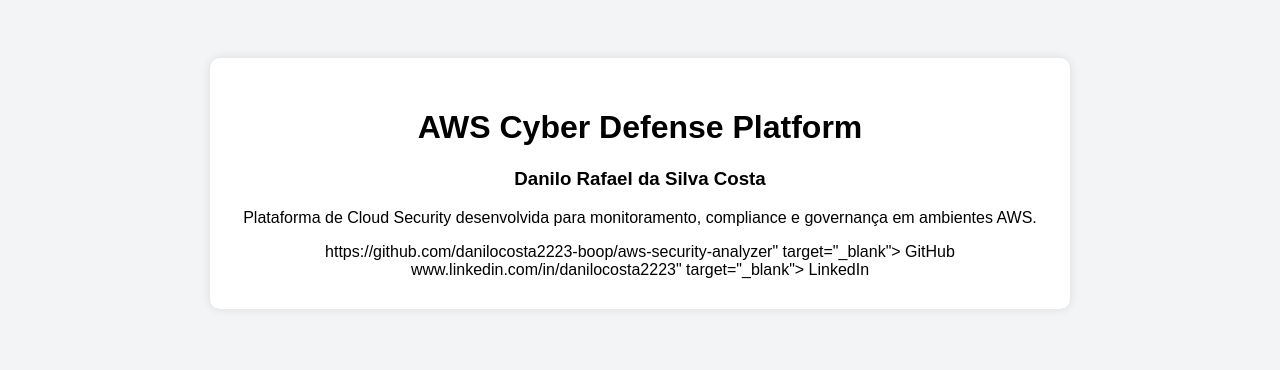
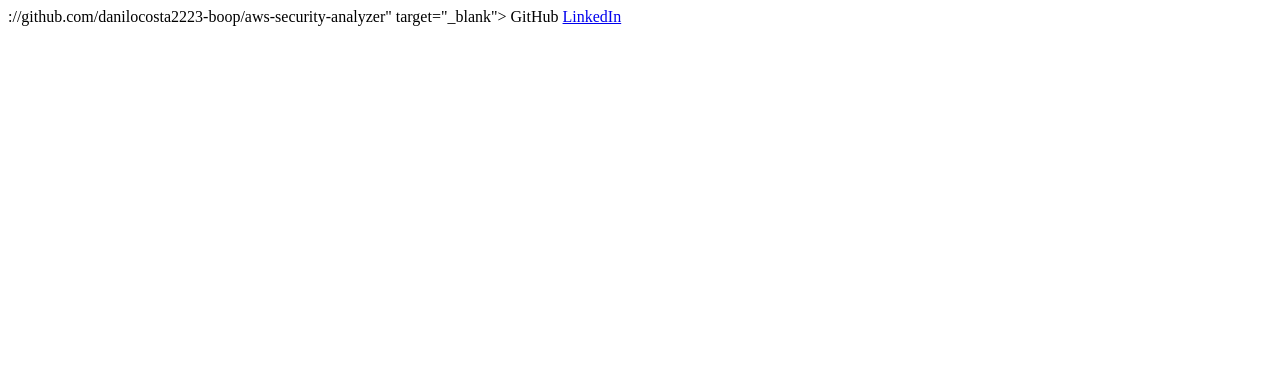
Before and after one commit to danilocosta2223-boop/aws-security-analyzer, a plain HTML site: page index.html in a window 1280 px wide. Drawn offline with Linux system fonts and the light colour scheme.

Commit message:
Corrigindo links

```diff
--- a/index.html
+++ b/index.html
@@ -1,62 +1,14 @@
-<!DOCTYPE html>
-<html lang="pt-BR">
-<head>
-    <meta charset="UTF-8">
-    <meta name="viewport" content="width=device-width, initial-scale=1.0">
-    <title>AWS Cyber Defense Platform</title>
+<div class="buttons">
 
-    <style>
-        body{
-            font-family: Arial, sans-serif;
-            background:#f3f4f6;
-            text-align:center;
-            padding:50px;
-        }
-
-        .card{
-            background:white;
-            max-width:800px;
-            margin:auto;
-            padding:30px;
-            border-radius:10px;
-            box-shadow:0 0 10px rgba(0,0,0,0.1);
-        }
-
-        .btn{
-            display:inline-block;
-            padding:12px 20px;
-            background:#1e3a8a;
-            color:white;
-            text-decoration:none;
-            border-radius:8px;
-            margin:5px;
-        }
-    </style>
-</head>
-<body>
-
-<div class="card">
-
-    <h1>AWS Cyber Defense Platform</h1>
-
-    <h3>Danilo Rafael da Silva Costa</h3>
-
-    <p>
-        Plataforma de Cloud Security desenvolvida para monitoramento,
-        compliance e governança em ambientes AWS.
-    </p>
-
-    https://github.com/danilocosta2223-boop/aws-security-analyzer"
+    ://github.com/danilocosta2223-boop/aws-security-analyzer"
        target="_blank">
        GitHub
     </a>
 
-    www.linkedin.com/in/danilocosta2223"
+    <a class="btn"
+       href="https://www.linkedin.com/in/danilocosta2223"
        target="_blank">
        LinkedIn
     </a>
 
 </div>
-
-</body>
-</html>
```
